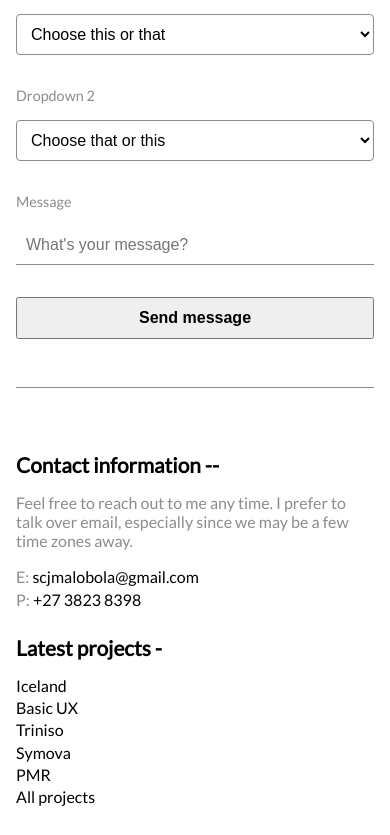
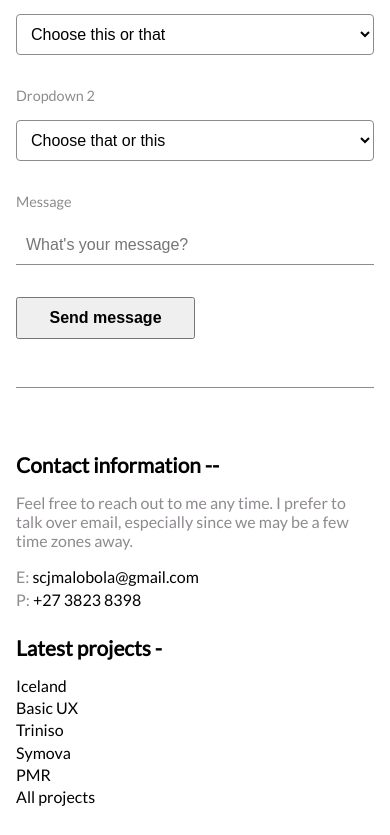
Before and after one commit to SizweMalobola/Portfolio_site, a React (Create React App) app: page /contact in a window 390 px wide. Shown: the part 918-1753 px from the top of the page. Built offline with nearby package versions, Linux system fonts and the light colour scheme.

Commit message:
made message input span an entire row

```diff
--- a/src/components/contactStyle.module.css
+++ b/src/components/contactStyle.module.css
@@ -1,6 +1,5 @@
 .container {
   position: relative;
-  /* border: solid burlywood 1px; */
   padding-top: 10rem;
   width: 100%;
   display: flex;
@@ -104,8 +103,8 @@
   border-radius: 4px;
   background-color: #fff;
 }
-/* Todo make the last div span a whole row */
 .right form div:nth-child(5) {
+  grid-column: 1/3;
 }
 .button {
   font-size: 1rem;
@@ -158,4 +157,10 @@
   .right form {
     grid-template-columns: repeat(1, 1fr);
   }
+  .right form div:nth-child(5) {
+    grid-column: inherit;
+  }
+  .button {
+    width: 50%;
+  }
 }
```
